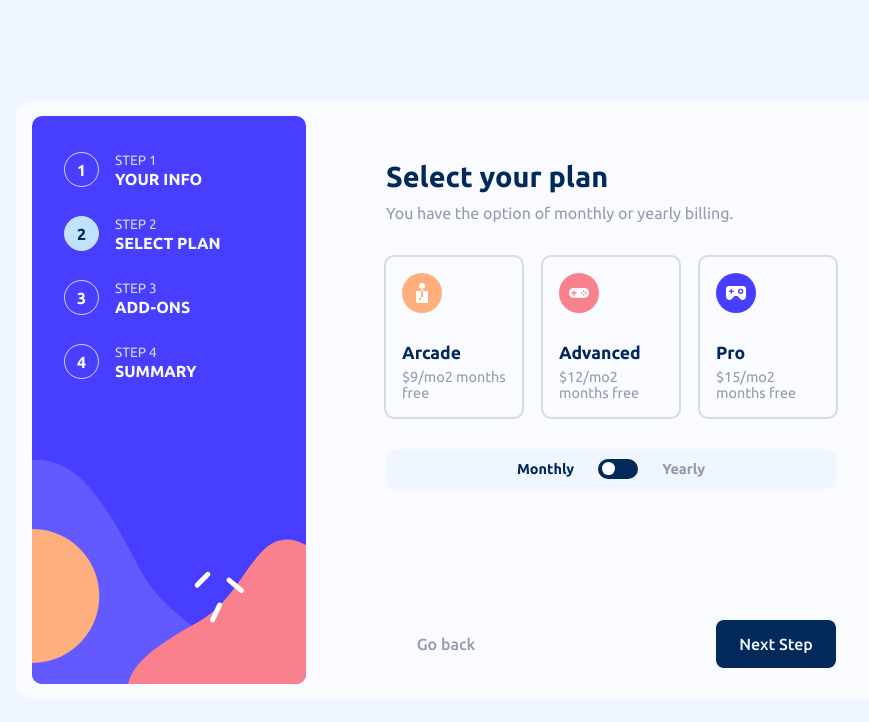
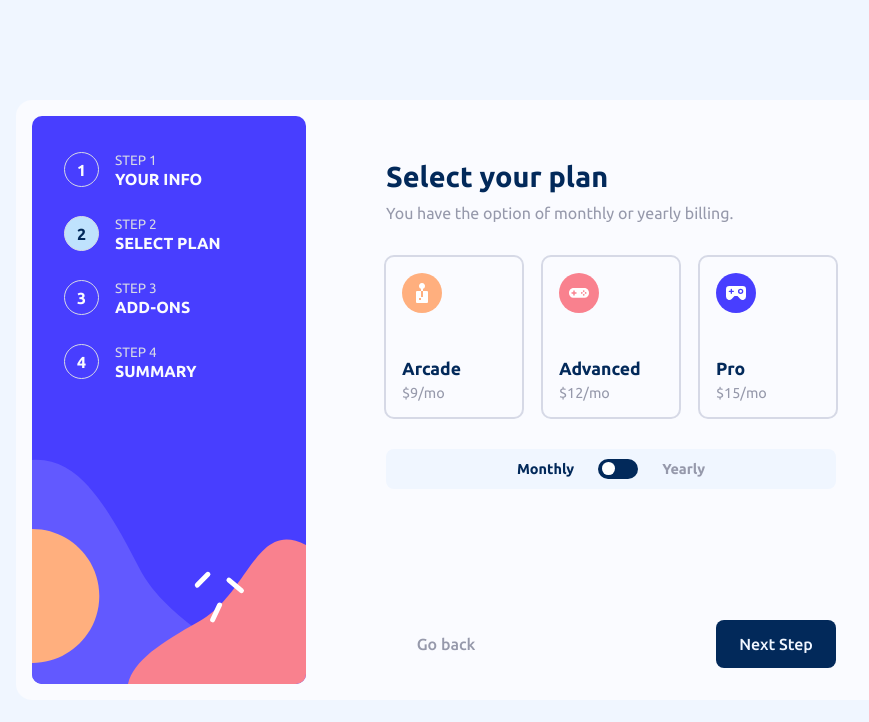
Before and after one commit to HeroldKiraly/multi-step-form-main, a React (Vite) app: page / in a window 1280 px wide. Both pictures are taken after a click on the button "Next Step". Shown: the top 722 px of the page, without its empty margins (166-1035 px from the left). Built offline with nearby package versions, Linux system fonts and the light colour scheme.

Commit message:
Refractored/Functionality/Plan Section

```diff
--- a/src/components/Plan.jsx
+++ b/src/components/Plan.jsx
@@ -3,6 +3,9 @@ import React, { useState, useEffect } from 'react';
 const Plan = (props) => {
     let planButtons = document.querySelectorAll('.plan-button');
     let pricingLabels = document.querySelectorAll('.pricing-label');
+    let planPrices = document.querySelectorAll('.price');
+    let yearOfferLabels = document.querySelectorAll('.year-offer-text');
+    let checkBox = document.querySelectorAll('#checkbox-toggle');
 
     planButtons.forEach(button => button.addEventListener('click', function () {
         planButtons.forEach(planButton => planButton.classList.remove('selected-plan'));
@@ -30,7 +33,45 @@ const Plan = (props) => {
     })
 
     useEffect(() => {
+        if (props.pricing == 'yearly') {
+            yearOfferLabels.forEach(label => {
+                label.hidden = false;
+            })
+            planPrices.forEach(pricing => {
+                if (pricing.id == 'price-arcade') {
+                    pricing.innerHTML = '$90/yr'
+                }
+                if (pricing.id == 'price-advanced') {
+                    pricing.innerHTML = '$120/yr'
+                }
+                if (pricing.id == 'price-pro') {
+                    pricing.innerHTML = '$150/yr'
+                }
+            })
+        } else {
+            yearOfferLabels.forEach(label => {
+                label.hidden = true;
+            })
+            planPrices.forEach(pricing => {
+                if (pricing.id == 'price-arcade') {
+                    pricing.innerHTML = '$9/mo'
+                }
+                if (pricing.id == 'price-advanced') {
+                    pricing.innerHTML = '$12/mo'
+                }
+                if (pricing.id == 'price-pro') {
+                    pricing.innerHTML = '$15/mo'
+                }
+            })
+        }
+    })
 
+    useEffect(() => {
+        if (props.pricing == 'yearly') {
+            checkBox.checked = true
+        } else {
+            checkBox.checked = false;
+        }
     })
 
     return (
@@ -47,10 +88,10 @@ const Plan = (props) => {
                             <h2>
                                 Arcade
                             </h2>
-                            <span id="plan-price">
+                            <span id="price-arcade" className="price" >
                                 $9/mo
                             </span>
-                            <span id="yrl-offer">
+                            <span id="yrl-offer" className="year-offer-text" hidden>
                                 2 months free
                             </span>
                         </div>
@@ -61,10 +102,10 @@ const Plan = (props) => {
                             <h2>
                                 Advanced
                             </h2>
-                            <span id="plan-price">
+                            <span id="price-advanced" className="price">
                                 $12/mo
                             </span>
-                            <span id="yrl-offer">
+                            <span id="yrl-offer" className="year-offer-text" hidden>
                                 2 months free
                             </span>
                         </div>
@@ -75,10 +116,10 @@ const Plan = (props) => {
                             <h2>
                                 Pro
                             </h2>
-                            <span id="plan-price">
+                            <span id="price-pro" className="price">
                                 $15/mo
                             </span>
-                            <span id="yrl-offer">
+                            <span id="yrl-offer" className="year-offer-text" hidden>
                                 2 months free
                             </span>
                         </div>
@@ -89,7 +130,7 @@ const Plan = (props) => {
                         Monthly
                     </h2>
                     <label className="switch">
-                        <input type="checkbox" onChange={handlePriceSwitch}></input>
+                        <input id="checkbox-toggle" type="checkbox" onChange={handlePriceSwitch}></input>
                         <span className="slider round"></span>
                     </label>
                     <h2 id="yearly" className="pricing-label">
--- a/src/index.css
+++ b/src/index.css
@@ -228,7 +228,8 @@ section {
   border: none;
   outline: 2px solid var(--light-gray);
   padding: 1rem;
-  height: 10rem;
+  min-height: 10rem;
+  max-height: fit-content;
   width: 8.5rem;
   background-color: var(--alabaster);
 }
@@ -247,8 +248,17 @@ section {
   color: var(--marine-blue) !important;
 }
 
+.button-text > .year-offer-text {
+  margin-top: 0.4rem;
+  color: var(--marine-blue);
+}
+
 .button-text {
+  display: flex;
+  flex-direction: column;
   text-align: left;
+  height: fit-content;
+  margin-top: 2.9rem;
 }
 
 .button-text > h2 {
```
Also changed, not shown: src/components/Form.jsx (+10 -0 lines).
